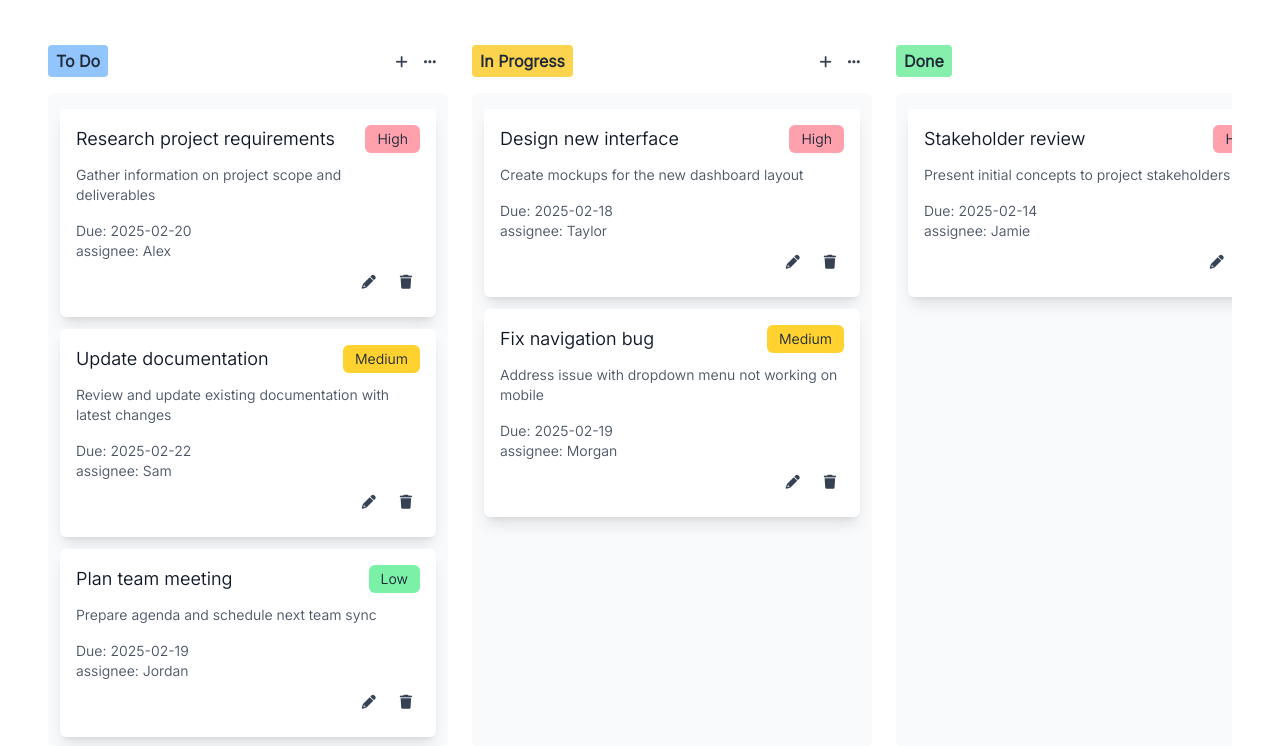
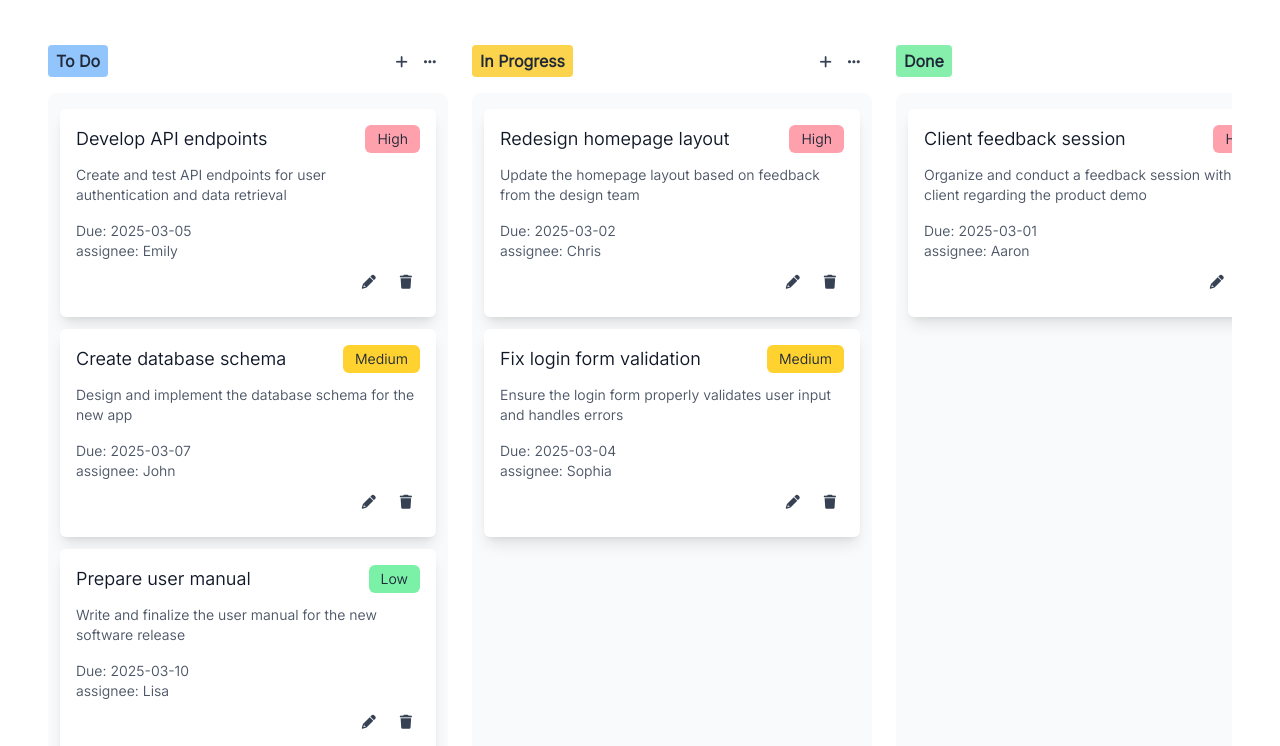
Before and after one commit to theashishshah/kanban-project-from-cohort, a website built with Vite: page index.html in a window 1280 px wide. Shown: the part 53-799 px from the top of the page. Built offline with nearby package versions, Linux system fonts and the light colour scheme.

Commit message:
add default values

```diff
--- a/index.html
+++ b/index.html
@@ -493,7 +493,7 @@
 
 
       <a
-        href="https://github.com/iamashishshah/cohort-kanban-project.git"
+        href="https://github.com/iamashishshah/kanban-project-from-cohort"
         target="_blank"
         aria-label="GitHub repository"
         title="View GitHub Repository"
--- a/js/modules/constants.js
+++ b/js/modules/constants.js
@@ -7,56 +7,61 @@ export const defaultBoards = [
 export const defaultTasks = [
   {
     id: 'default-1',
-    title: 'Research project requirements',
-    description: 'Gather information on project scope and deliverables',
+    title: 'Develop API endpoints',
+    description:
+      'Create and test API endpoints for user authentication and data retrieval',
     priority: 'high',
-    dueDate: '2025-02-20',
-    assignee: 'Alex',
+    dueDate: '2025-03-05',
+    assignee: 'Emily',
     column: 0,
   },
   {
     id: 'default-2',
-    title: 'Update documentation',
-    description: 'Review and update existing documentation with latest changes',
+    title: 'Create database schema',
+    description: 'Design and implement the database schema for the new app',
     priority: 'medium',
-    dueDate: '2025-02-22',
-    assignee: 'Sam',
+    dueDate: '2025-03-07',
+    assignee: 'John',
     column: 0,
   },
   {
     id: 'default-3',
-    title: 'Plan team meeting',
-    description: 'Prepare agenda and schedule next team sync',
+    title: 'Prepare user manual',
+    description:
+      'Write and finalize the user manual for the new software release',
     priority: 'low',
-    dueDate: '2025-02-19',
-    assignee: 'Jordan',
+    dueDate: '2025-03-10',
+    assignee: 'Lisa',
     column: 0,
   },
   {
     id: 'default-4',
-    title: 'Design new interface',
-    description: 'Create mockups for the new dashboard layout',
+    title: 'Redesign homepage layout',
+    description:
+      'Update the homepage layout based on feedback from the design team',
     priority: 'high',
-    dueDate: '2025-02-18',
-    assignee: 'Taylor',
+    dueDate: '2025-03-02',
+    assignee: 'Chris',
     column: 1,
   },
   {
     id: 'default-5',
-    title: 'Fix navigation bug',
-    description: 'Address issue with dropdown menu not working on mobile',
+    title: 'Fix login form validation',
+    description:
+      'Ensure the login form properly validates user input and handles errors',
     priority: 'medium',
-    dueDate: '2025-02-19',
-    assignee: 'Morgan',
+    dueDate: '2025-03-04',
+    assignee: 'Sophia',
     column: 1,
   },
   {
     id: 'default-6',
-    title: 'Stakeholder review',
-    description: 'Present initial concepts to project stakeholders',
+    title: 'Client feedback session',
+    description:
+      'Organize and conduct a feedback session with the client regarding the product demo',
     priority: 'high',
-    dueDate: '2025-02-14',
-    assignee: 'Jamie',
+    dueDate: '2025-03-01',
+    assignee: 'Aaron',
     column: 2,
   },
 ];
```
